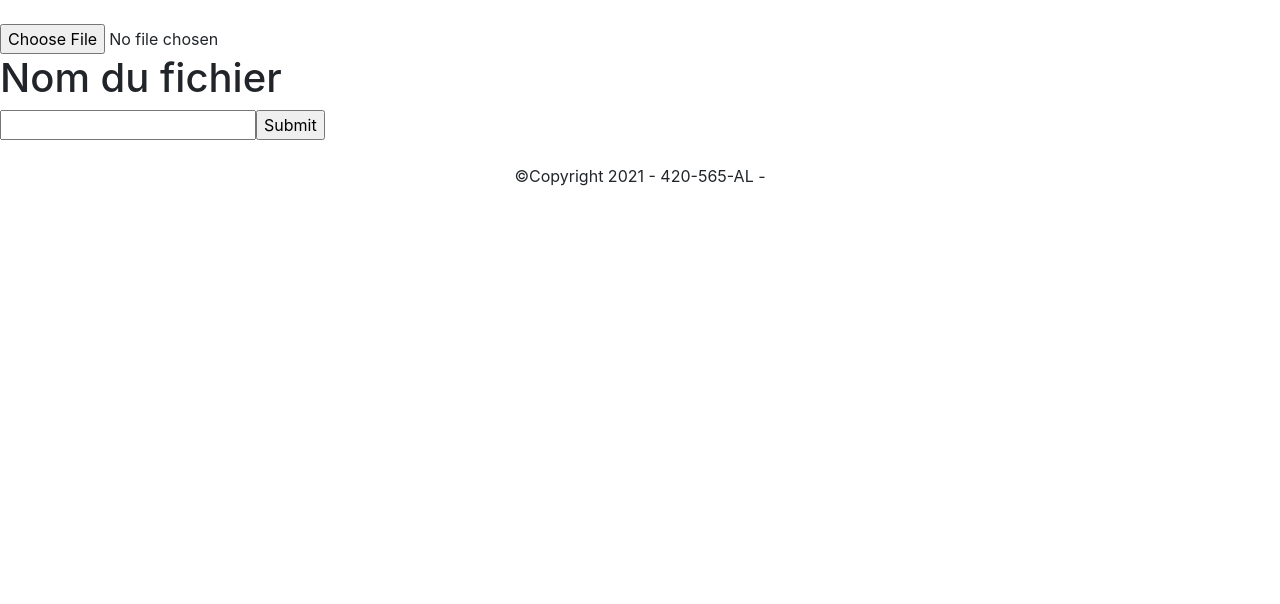
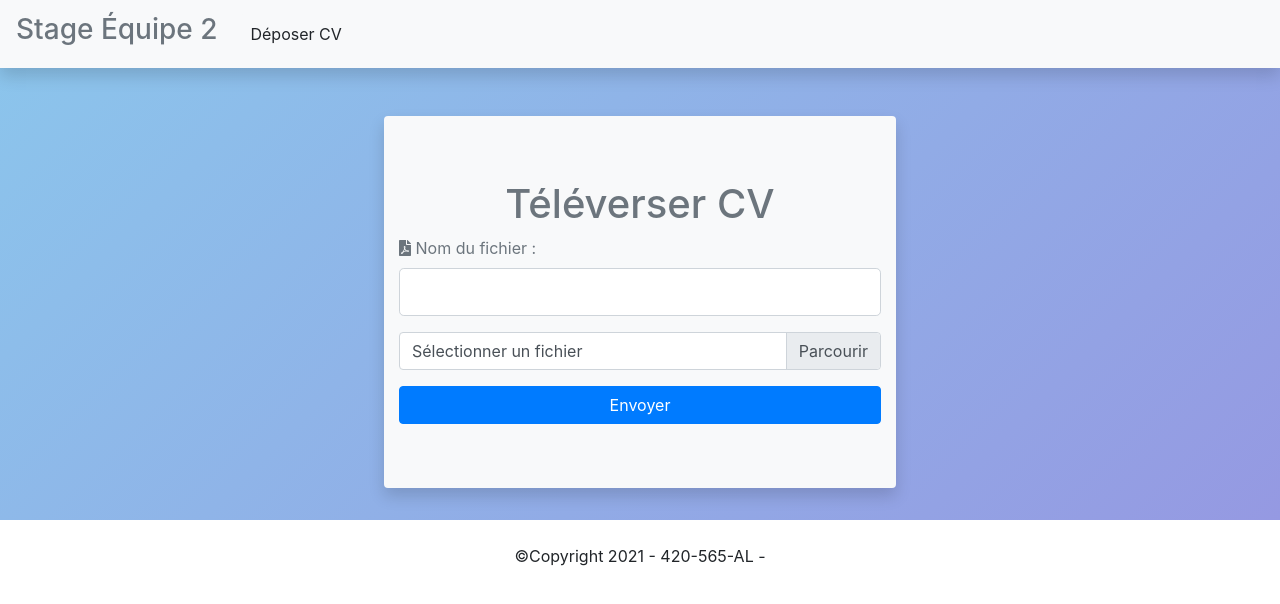
Before and after one commit to NicolasH-L/420-565-A21_ProjetIntegre_Equipe2, a React (Create React App) app in the folder React/projet_integre_equipe2/: page /StudentUploadCV in a window 1280 px wide. Shown: the top 604 px of the page. Built offline with nearby package versions, Linux system fonts and the light colour scheme.

Commit message:
EQ-19 Ajout du design du front-end et validation des parametres

```diff
--- a/React/projet_integre_equipe2/package.json
+++ b/React/projet_integre_equipe2/package.json
@@ -9,6 +9,7 @@
     "@testing-library/user-event": "^12.8.3",
     "axios": "^0.22.0",
     "bootstrap": "^4.6.0",
+    "bs-custom-file-input": "^1.3.4",
     "jquery": "^3.6.0",
     "json-server": "^0.16.3",
     "popper.js": "^1.16.1",
--- /dev/null
+++ b/React/projet_integre_equipe2/src/components/StudentNavbar.js
@@ -0,0 +1,30 @@
+import React from 'react'
+import { useHistory } from "react-router-dom";
+
+const StudentNavbar = () => {
+    let history = useHistory()
+    let historyState = history.location.state
+    function goToStudentUploadCV(){
+        history.push("/StudentUploadCV", historyState)
+    }
+
+    return (
+        <div>
+            <nav className="navbar navbar-expand-md bg-light shadow mb-5">
+                <a className="navbar-brand text-secondary"><h3>Stage Équipe 2</h3></a>
+                <button className="navbar-toggler" type="button" data-toggle="collapse" data-target="#navbarNavDropdown" aria-controls="navbarNavDropdown" aria-expanded="false" aria-label="Toggle navigation">
+                    <span className="fas fa-bars btn btn-outline-light"></span>
+                </button>
+                <div className="collapse navbar-collapse" id="navbarNavDropdown">
+                    <ul className="navbar-nav">
+                        <li className="nav-item mx-2">
+                            <button className="nav-link btn btn-light" type="button" onClick={goToStudentUploadCV}>Déposer CV</button>
+                        </li>
+                    </ul>
+                </div>
+            </nav>
+        </div>
+    )
+}
+
+export default StudentNavbar
--- a/React/projet_integre_equipe2/src/components/StudentUploadCV.js
+++ b/React/projet_integre_equipe2/src/components/StudentUploadCV.js
@@ -1,7 +1,10 @@
 import axios from "axios";
 import React from 'react';
 import { useState } from 'react'
+import _ from 'lodash'
 import { useHistory } from 'react-router-dom'
+import bsCustomFileInput from 'bs-custom-file-input'
+import StudentNavbar from "./StudentNavbar";
 
 const StudentUploadCV = () => {
   const [uploadFile, setUploadFile] = useState();
@@ -10,13 +13,12 @@ const StudentUploadCV = () => {
 
   const submitForm = (event) => {
     event.preventDefault();
-        var nameId = uploadFileName+ ":" + 1
-        var nameidOBJ = JSON.stringify(nameId);
 
-        console.log(history.location.state.id)
-
+    if (typeof (uploadFile) !== 'undefined' && typeof (history.location.state) !== 'undefined' && !_.isEmpty(uploadFileName)) {
+      var fileSignature = uploadFileName + ":" + history.location.state.id
+      var fileSinatureJSON = JSON.stringify(fileSignature);
       const formData = new FormData();
-        formData.append("uploadFile", uploadFile, nameidOBJ);
+      formData.append("uploadFile", uploadFile, fileSinatureJSON);
 
       axios
         .post("http://localhost:8888/uploadcv", formData, {
@@ -25,24 +27,40 @@ const StudentUploadCV = () => {
           },
         })
         .then((response) => {
-            console.log(response)
+          alert("Cv téléverser avec succes")
         })
         .catch((error) => {
-            console.log("Erreur de transfert de fichier")
+          alert("Une erreur est survenue lors du transfert de fichier")
         });
+    } else {
+      alert("Une erreur est survenue lors du transfert de fichier")
+    }
   };
 
 
   return (
-        <div>
-            <form onSubmit={submitForm}>
-        <br />
-        <input type="file" onChange={(e) => setUploadFile(e.target.files[0])} />
-        <br />
-        <h1>Nom du fichier</h1>
-        <input type='text' onChange={(e) => setUploadFileName(e.target.value)} />
-        <input type="submit" />
+    <div className="grad">
+      <StudentNavbar/>
+      <div className="d-flex justify-content-center">
+        <div className="jumbotron jumbotron-fluid bg-light rounded w-50 shadow reactivescreen">
+          <form className="container-fluid" onSubmit={submitForm}>
+            <h1 className="text-center text-secondary">Téléverser CV</h1>
+            <div className="form-group">
+              <label htmlFor="fileName" className="text-secondary"><i className="fas fa-file-pdf"></i> Nom du fichier :</label>
+              <input type='text' className="form-control form-control-lg" id="fileName" name="fileName" onChange={(e) => setUploadFileName(e.target.value)} />
+            </div>
+            <div className="form-group">
+              <div class="custom-file">
+                <input type="file" className="custom-file-input" accept="application/pdf" id="customFileLangHTML" onChange={(e) => { setUploadFile(e.target.files[0]); bsCustomFileInput.init() }} />
+                <label class="custom-file-label" for="customFileLangHTML" data-browse="Parcourir">Sélectionner un fichier</label>
+              </div>
+            </div>
+            <div className="d-flex justify-content-center">
+              <button type="submit" className="btn btn-block btn-primary text-white ">Envoyer</button>
+            </div>
           </form>
+        </div>
+      </div>
     </div>
   )
 }
--- a/React/projet_integre_equipe2/src/index.js
+++ b/React/projet_integre_equipe2/src/index.js
@@ -7,6 +7,7 @@ import '../node_modules/bootstrap/dist/css/bootstrap.css'
 import '../node_modules/bootstrap/dist/js/bootstrap'
 import '../node_modules/jquery/dist/jquery.js'
 import '../node_modules/@fortawesome/fontawesome-free/css/all.min.css'
+import '../node_modules/bs-custom-file-input'
 
 ReactDOM.render(
   <React.StrictMode>
```
Also changed, not shown: 1 other file (tests, documents, lock files or other folders). Lines whose indentation alone changed are shown as unchanged.
